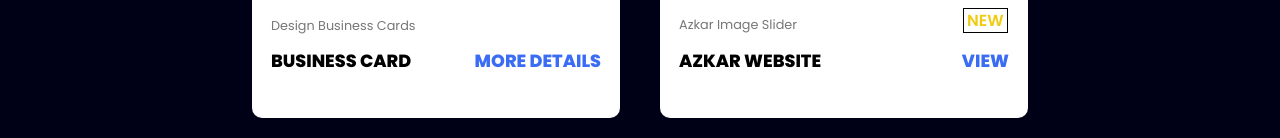
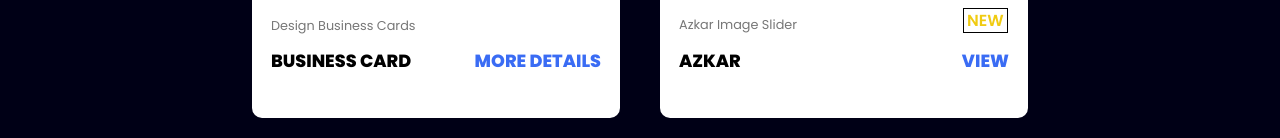
Before and after one commit to AbdAllah-DraGoN/myWebsite, a plain HTML site: page index.html in a window 1280 px wide. Shown: the part 2292-2430 px from the top of the page. Drawn offline with Linux system fonts and the light colour scheme.

Commit message:
Update index.html

```diff
--- a/index.html
+++ b/index.html
@@ -127,7 +127,7 @@
             <img src="images/Azkar.jpg" alt="" />
             <div class="title">
               <p>Azkar Image Slider</p>
-              <h2>Azkar Website</h2>
+              <h2>Azkar</h2>
               <a href="https://abdallah-dragon.github.io/ImageSlider/">View</a>
             </div>
           </div>
```
